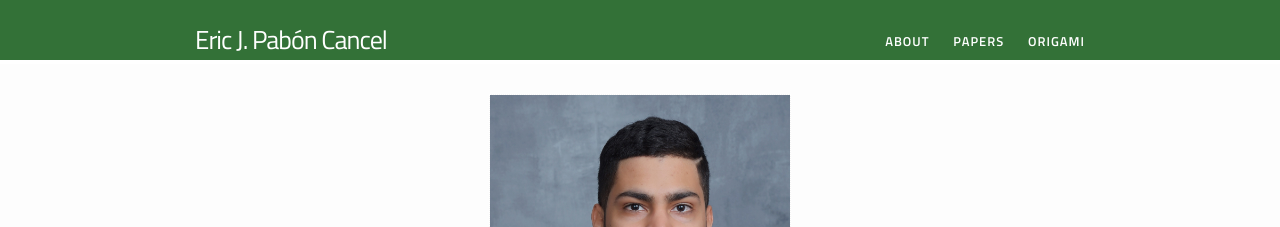
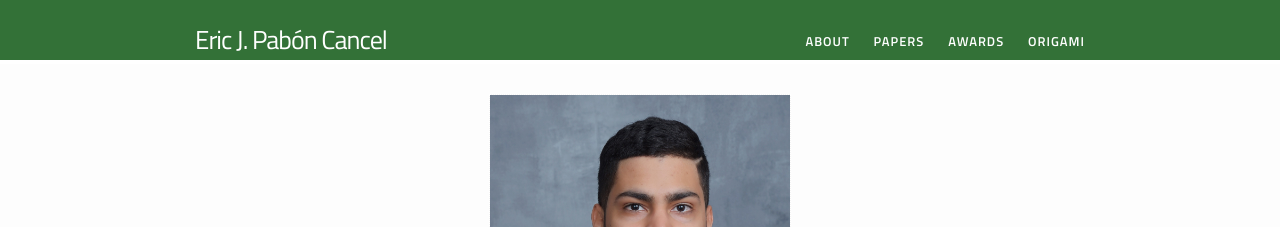
Before and after one commit to ejpaboncancel/ejpabon.github.io, a Jekyll site: the page built from index.html, in a window 1280 px wide. Shown: the top 227 px of the page. Built offline with Jekyll 4.4.1, drawn with Linux system fonts in a browser that asks for light colours.

Commit message:
Update menu.yml

```diff
--- a/_data/menu.yml
+++ b/_data/menu.yml
@@ -3,6 +3,9 @@
 
 - title: "Papers"
   href: "/papers/"
+
+- title: "Awards"
+  href: "/awards/"
 
 - title: "Origami"
   href: "/origami/"
```
